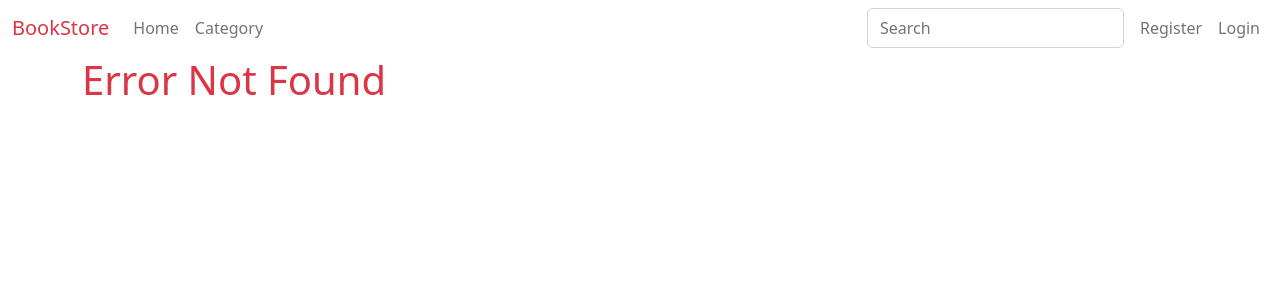
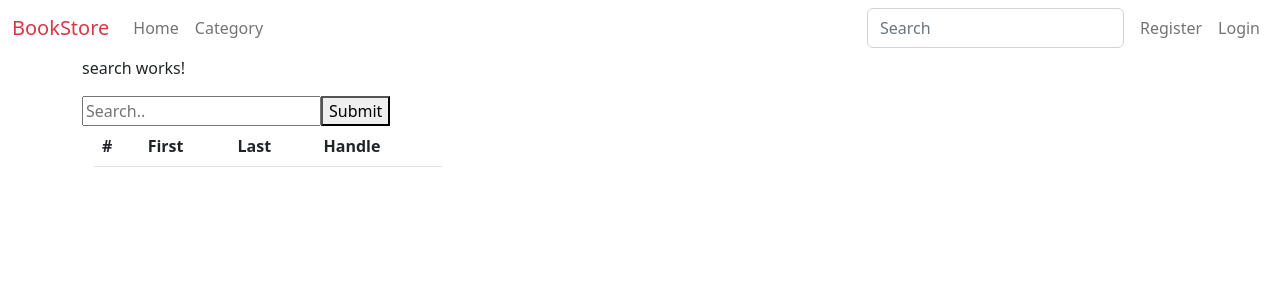
Before and after one commit to m-saleh96/Angular-BookStore, an Angular app: page /search in a window 1280 px wide. Before the commit this address had no page. Shown: the top 300 px of the page. Built offline with nearby package versions, Linux system fonts and the light colour scheme.

Commit message:
add search feature and display it in table in a search component

```diff
--- a/src/app/app.module.ts
+++ b/src/app/app.module.ts
@@ -15,6 +15,7 @@ import { AdminPanelComponent } from './admin-panel/admin-panel.component';
 import { NotfoundComponent } from './notfound/notfound.component';
 import { CategoryComponent } from './category/category.component';
 import { CardcategoryComponent } from './cardcategory/cardcategory.component';
+import { SearchComponent } from './search/search.component';
 
 
 @NgModule({
@@ -30,7 +31,8 @@ import { CardcategoryComponent } from './cardcategory/cardcategory.component';
     AdminPanelComponent,
     NotfoundComponent,
     CategoryComponent,
-    CardcategoryComponent
+    CardcategoryComponent,
+    SearchComponent
   ],
   imports: [
     BrowserModule,
--- a/src/app/profile/profile.component.html
+++ b/src/app/profile/profile.component.html
@@ -7,7 +7,7 @@
         <!-- Navbar -->
         <ul>
             <li>
-                <a href="#sign-out">
+                <a href="home">
                     <i class="fa fa-sign-out-alt fa-2x"></i>
                 </a>
             </li>
@@ -31,7 +31,7 @@
         <div class="sidenav-url">
             <div class="url">
                 <a href="#profile" class="active">Profile</a>
-                <hr align="center">
+                <hr >
             </div>
 
         </div>
--- /dev/null
+++ b/src/app/search/search.component.html
@@ -0,0 +1,33 @@
+<p>search works!</p>
+<form action="">
+
+    <input type="text" name="search" placeholder="Search.." [(ngModel)]="word">
+    <button type="submit" (click)="searchBooks(word)">Submit</button>
+</form>
+
+<div class="container">
+    <div class="row">
+      <div class="col-md-4" >
+        <table class="table">
+            <thead>
+              <tr>
+                <th scope="col">#</th>
+                <th scope="col">First</th>
+                <th scope="col">Last</th>
+                <th scope="col">Handle</th>
+              </tr>
+            </thead>
+            <tbody>
+              <tr *ngFor="let book of books">
+
+                <th scope="row">1</th>
+                <td>{{book.name}}</td>
+                <td>{{book.category.fullname}}</td>
+                <td>{{book.author.firstName}} {{book.author.lastName}}</td>
+              </tr>
+            </tbody>
+          </table>
+
+        </div>
+    </div>
+</div>
--- /dev/null
+++ b/src/app/search/search.component.ts
@@ -0,0 +1,23 @@
+import { Component } from '@angular/core';
+import { BooksService } from '../services/books.service';
+
+@Component({
+  selector: 'app-search',
+  templateUrl: './search.component.html',
+  styleUrls: ['./search.component.css']
+})
+export class SearchComponent {
+
+books!:any[];
+word!:string
+  constructor(private book:BooksService) { }
+
+  searchBooks(searchTerm: string){
+    this.books = [];
+    console.log(searchTerm);
+    this.book.searchBooks(searchTerm).subscribe((books: any) => {
+      this.books = books.data.respons;
+      console.log (books.data.respons);
+    });
+  }
+}
--- a/src/app/services/books.service.ts
+++ b/src/app/services/books.service.ts
@@ -16,5 +16,8 @@ export class BooksService {
     return this.http.get('http://127.0.0.1:5000/book/'+id)
 
   }
+  searchBooks(searchTerm: string){
+    return this.http.get('http://127.0.0.1:5000/book/search/'+searchTerm);
+  }
 
 }
```
Also changed, not shown: src/app/app-routing.module.ts (+6 -1 lines), src/app/search/search.component.css (added), 1 other file (tests, documents, lock files or other folders).
